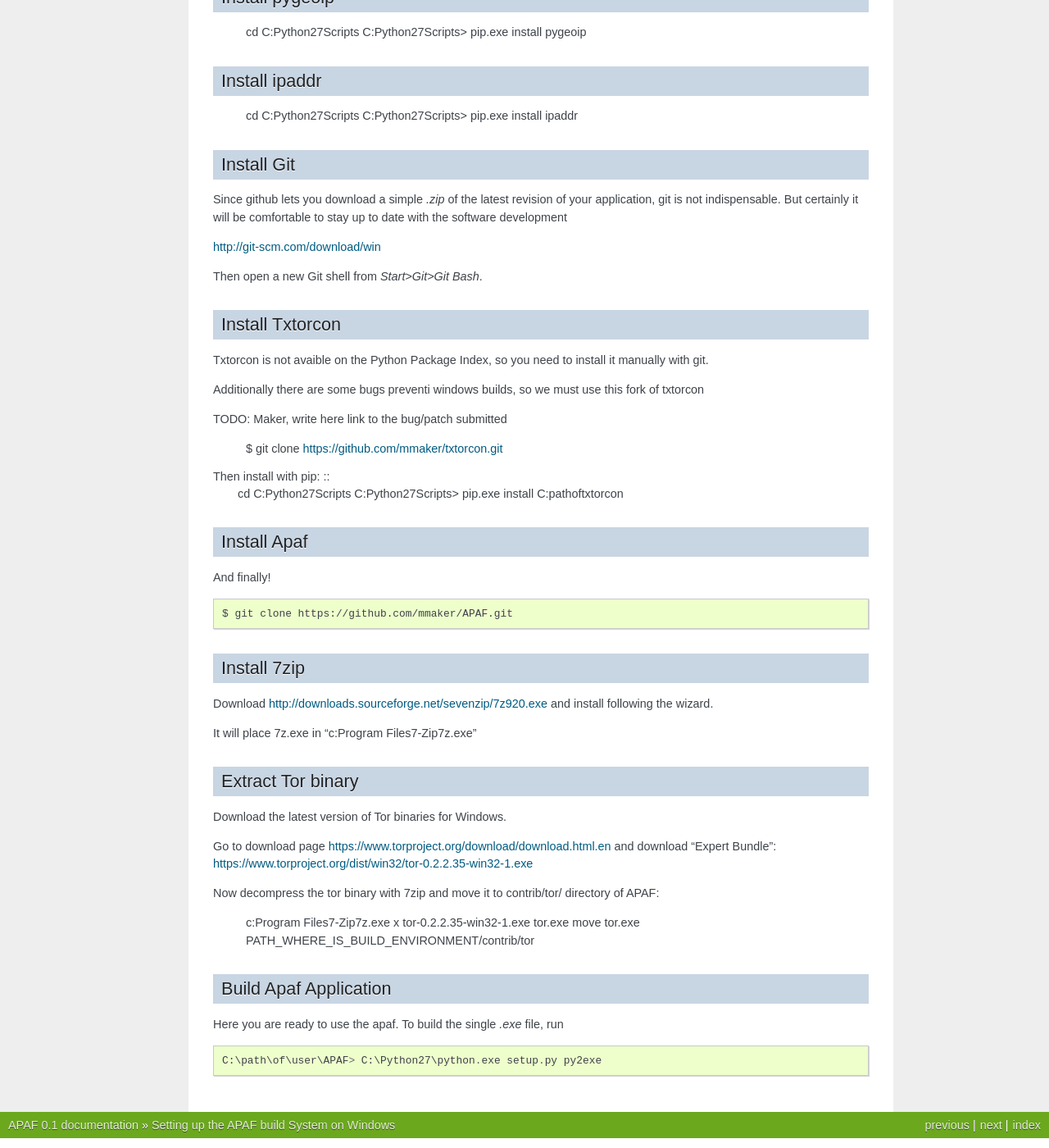
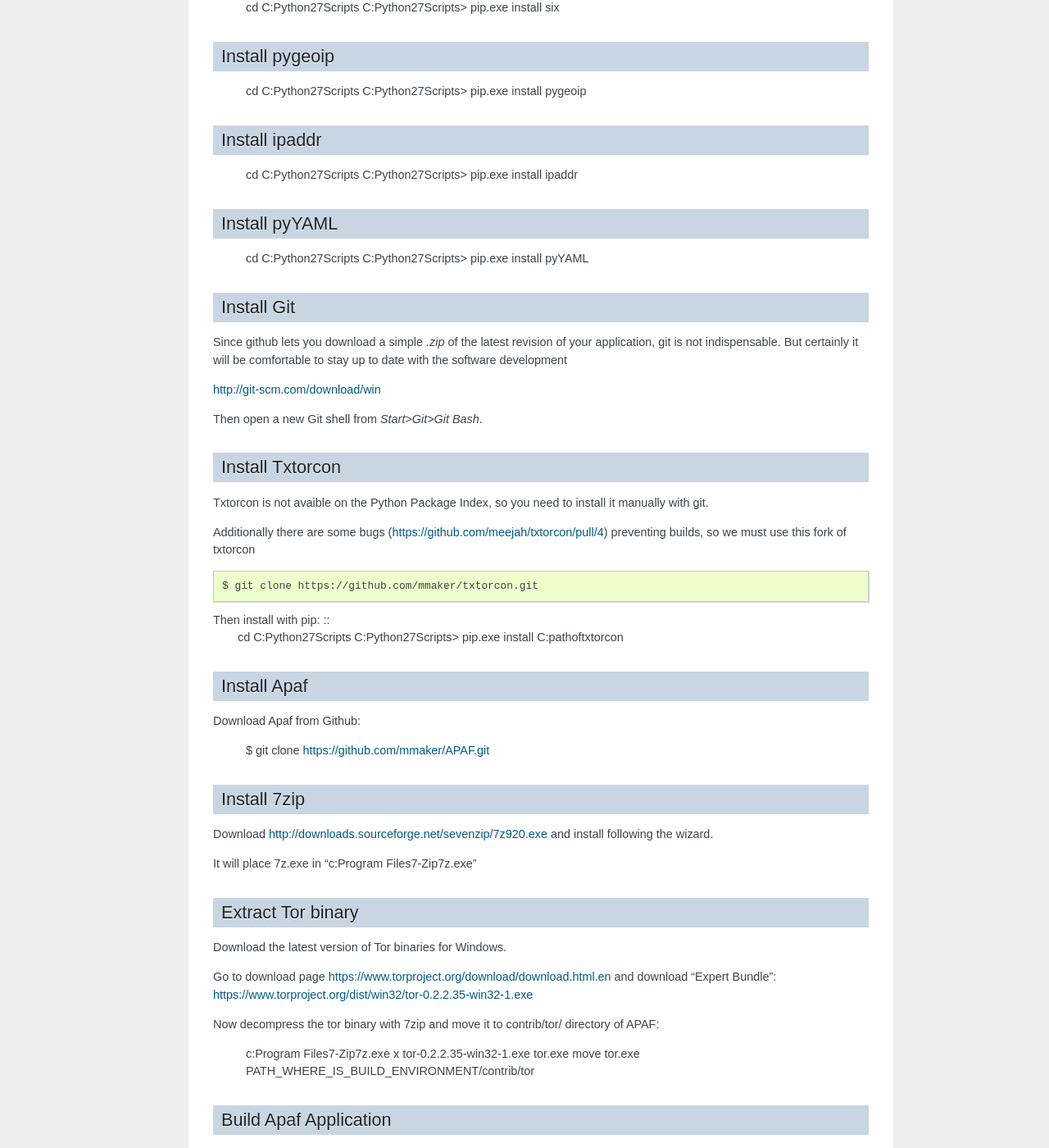
Before and after one commit to globaleaks/APAF, a Sphinx documentation site: the page built from docs/source/build_win32.rst, in a window 1280 px wide and 1400 px high, scrolled down 2554 px. Shown: the whole window at 82% size. Built offline with Sphinx 7.4.7, drawn with Linux system fonts in a browser that asks for light colours; some of the changed text lies outside the part shown.

Commit message:
Update docs/source/build_win32.rst

```diff
--- a/docs/source/build_win32.rst
+++ b/docs/source/build_win32.rst
@@ -33,6 +33,8 @@
  * TODO:URL
 * PyWin Build 20217
  * TODO:URL
+* PyYAML 3.10
+ *
 * 7zip 9.20
  * http://downloads.sourceforge.net/sevenzip/7z920.exe
 * Gpg 4 win 2.1.1
@@ -61,7 +63,6 @@
 
 Install Pip
 -----------
-
     cd C:\Python27\Scripts
     C:\Python27\Scripts> easy_install.exe pip
 
@@ -75,16 +76,13 @@
 --------------
 Url for py2exe: http://sourceforge.net/projects/py2exe/files/py2exe/0.6.9/py2exe-0.6.9.win32-py2.7.exe/download
 
-
 Install PyWin32
 ---------------
 Url for pywin32: http://sourceforge.net/projects/pywin32/files/pywin32/Build%20217/pywin32-217.win32-py2.7.exe/download
 
 Install Twisted
 ---------------
-
 Donwload from http://pypi.python.org/packages/2.7/T/Twisted/Twisted-12.0.0.win32-py2.7.msi
-
 
 Install Zope.interface
 ----------------------
@@ -115,6 +113,11 @@
     cd C:\Python27\Scripts
     C:\Python27\Scripts> pip.exe install ipaddr
 
+Install pyYAML
+--------------
+    cd C:\Python27\Scripts
+    C:\Python27\Scripts> pip.exe install pyYAML
+
 Install Git
 -----------
 Since github lets you download a simple `.zip`  of the latest revision of your
@@ -128,12 +131,9 @@
 
 Install Txtorcon
 ----------------
-Txtorcon is not avaible on the Python Package Index, so you need to install it
-manually with git.
+Txtorcon is not avaible on the Python Package Index, so you need to install it manually with git.
 
-Additionally there are some bugs preventi windows builds, so we must use this fork of txtorcon ::
-
-TODO: Maker, write here link to the bug/patch submitted
+Additionally there are some bugs (https://github.com/meejah/txtorcon/pull/4) preventing builds, so we must use this fork of txtorcon ::
 
     $ git clone https://github.com/mmaker/txtorcon.git
 
@@ -144,8 +144,7 @@
 
 Install Apaf
 ------------
-
-And finally! ::
+Download Apaf from Github:
 
     $ git clone https://github.com/mmaker/APAF.git
 
```
